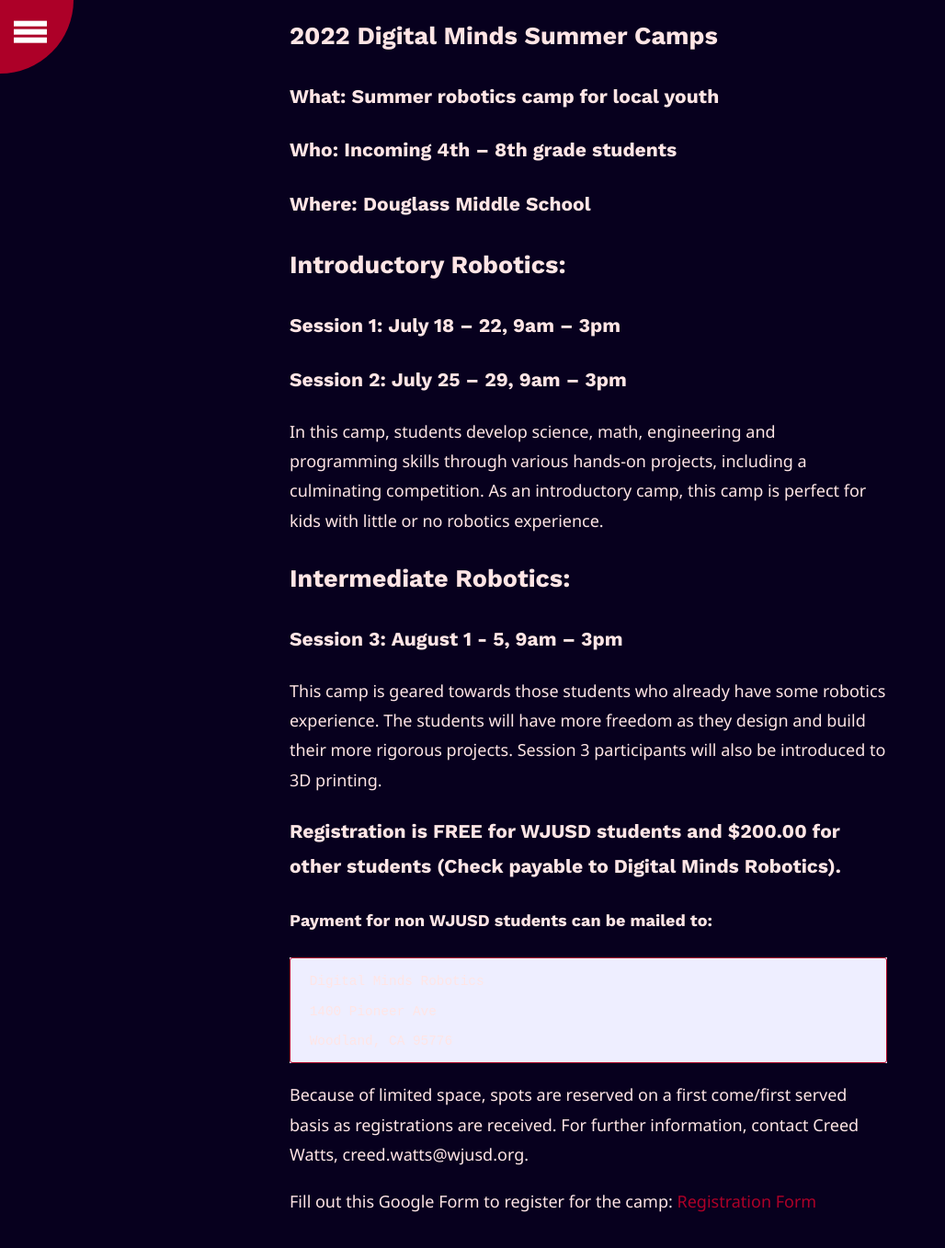
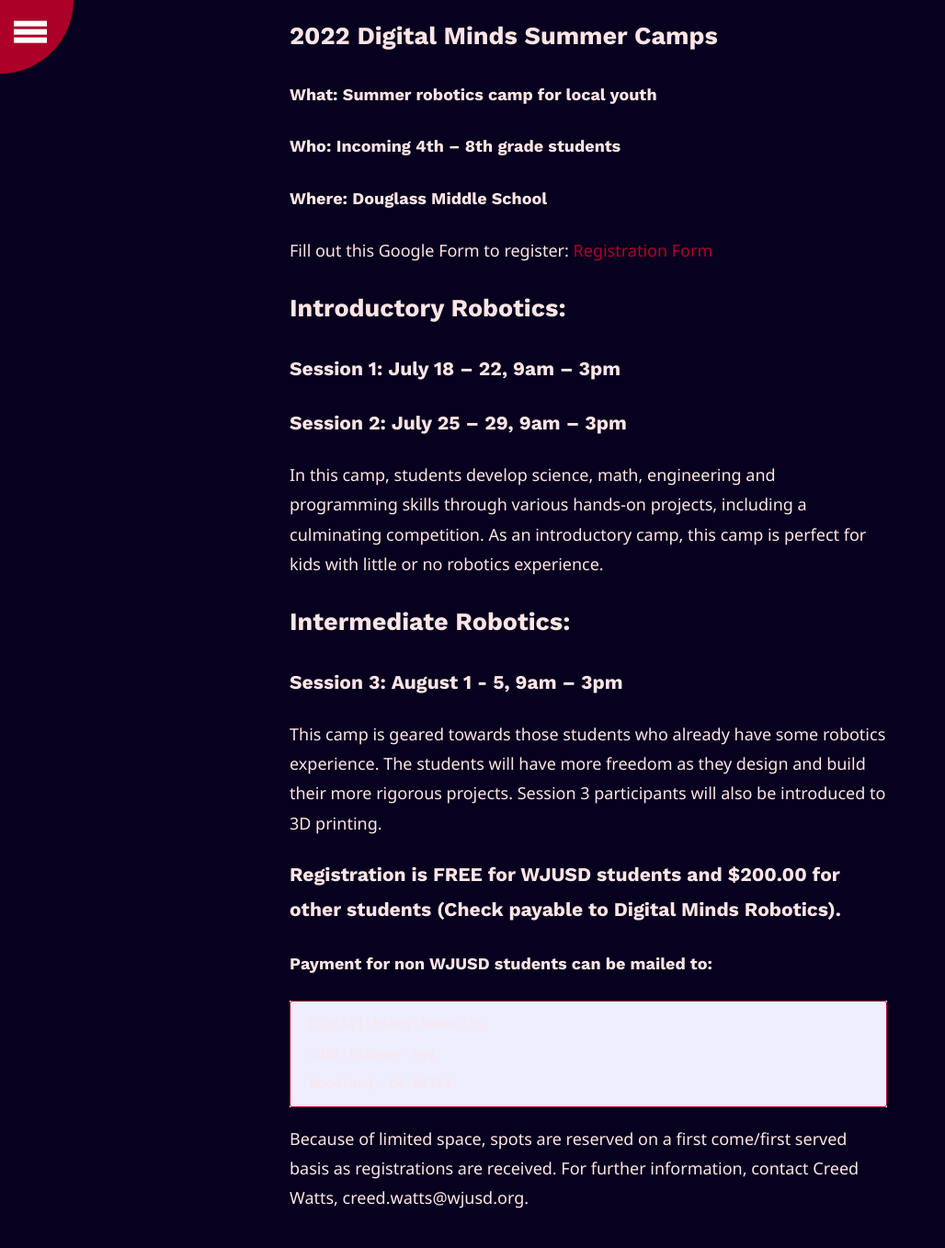
Before and after one commit to FRCTeam5458DigitalMinds/team5458.com, a Jekyll site: the page built from _pages/summercamp.md, in a window 1280 px wide and 1400 px high, scrolled down 482 px. Shown: the top 1357 px of the window at 92% size, without its empty margins (0-1028 px from the left). Built offline with Jekyll 4.4.1, drawn with Linux system fonts in a browser that asks for light colours; nearby versions of some CDN libraries; some of the changed lines change nothing that is shown.

Commit message:
Update summercamp.md

```diff
--- a/_pages/summercamp.md
+++ b/_pages/summercamp.md
@@ -6,9 +6,11 @@
 
 ## 2022 Digital Minds Summer Camps
 
-### What: Summer robotics camp for local youth
-### Who: Incoming 4th – 8th grade students
-### Where: Douglass Middle School
+#### What: Summer robotics camp for local youth
+#### Who: Incoming 4th – 8th grade students
+#### Where: Douglass Middle School
+Fill out this Google Form to register:
+<a href="https://docs.google.com/forms/d/e/1FAIpQLSeDoL5aMcuSPOWI_rw8eYgvkXhvgHpDAfPvMXV6tyTHZ6dtPA/viewform" target="_blank">Registration Form</a>
 
 ## Introductory Robotics:
 ### Session 1: July 18 – 22, 9am – 3pm
@@ -27,6 +29,3 @@
 
 Because of limited space, spots are reserved on a first come/first served basis as registrations are received.
 For further information, contact Creed Watts, creed.watts@wjusd.org.
-
-Fill out this Google Form to register for the camp:
-<a href="https://docs.google.com/forms/d/e/1FAIpQLSeDoL5aMcuSPOWI_rw8eYgvkXhvgHpDAfPvMXV6tyTHZ6dtPA/viewform" target="_blank">Registration Form</a>
```
